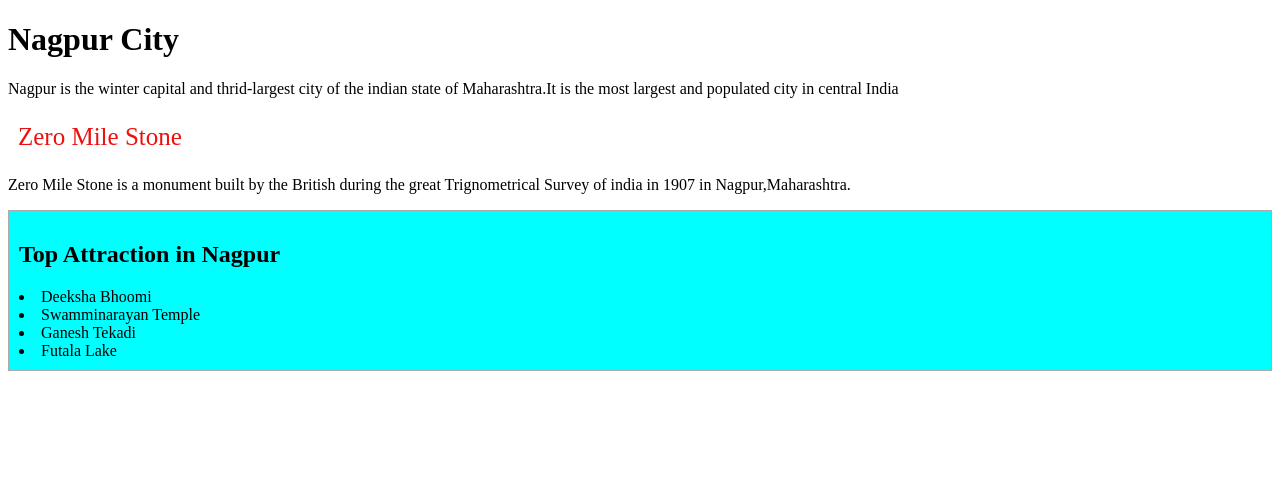
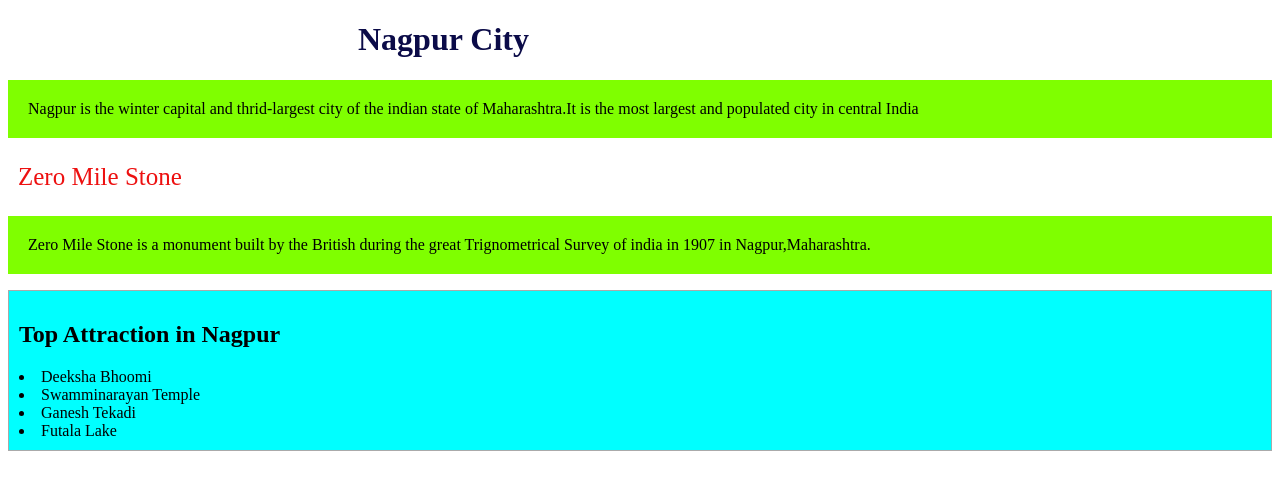
Before and after one commit to gauravjadhao07/city-information-repo, a plain HTML site: page index.html in a window 1280 px wide. Drawn offline with Linux system fonts and the light colour scheme.

Commit message:
added background-color,padding

```diff
--- a/style.css
+++ b/style.css
@@ -3,3 +3,14 @@
     padding: 10px;
     border: 1px solid #aaa;
 }
+
+.city-info {
+    background-color: chartreuse;
+
+    padding: 20px;
+}
+
+#city-name {
+    margin-left: 350px;
+    color: rgb(11, 11, 72);
+}
```
